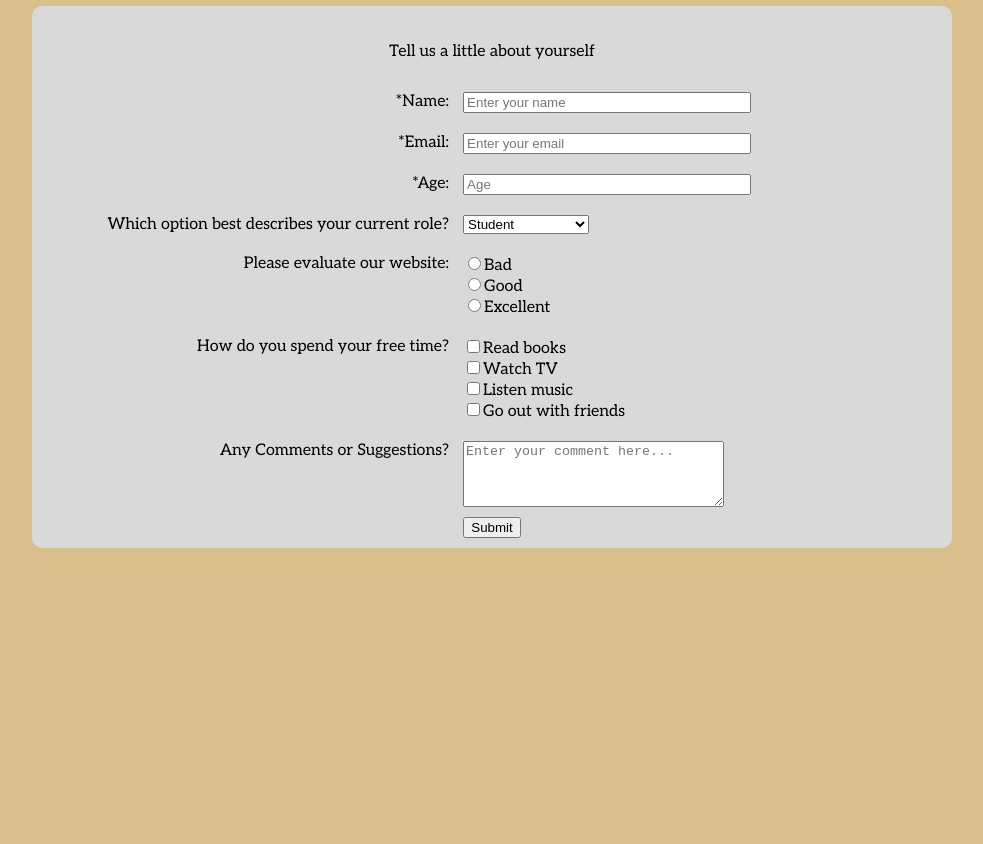
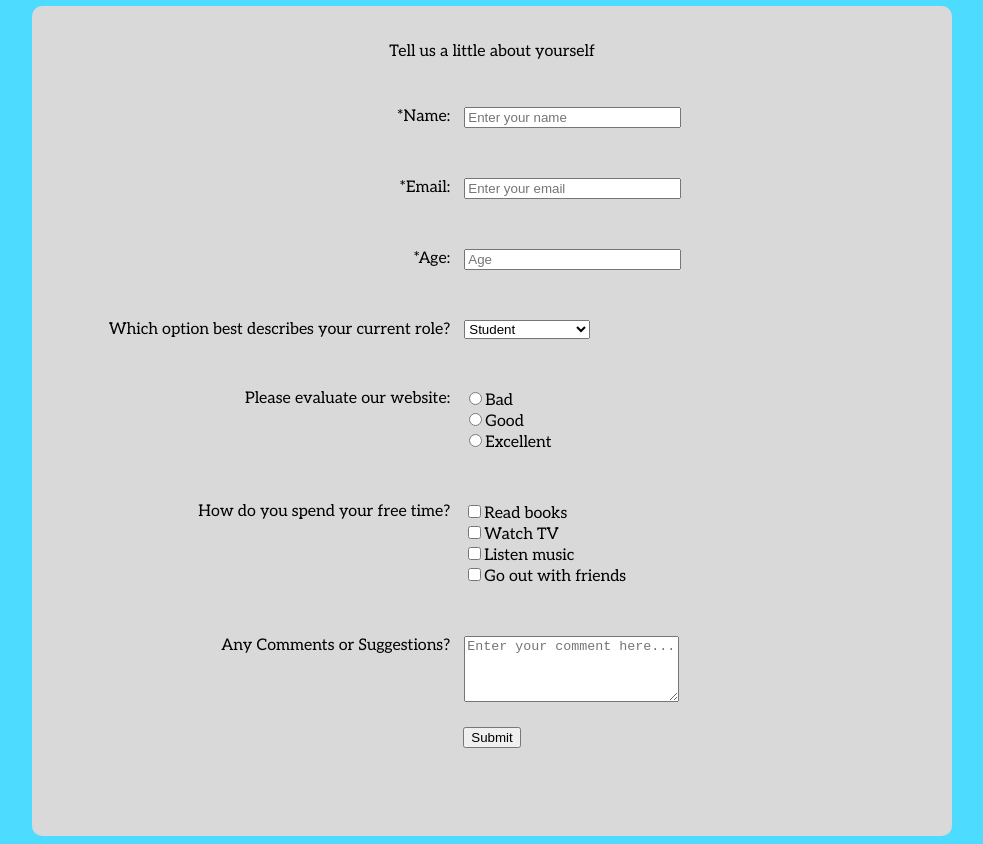
Before and after one commit to k4r1s0n/survey_form, a plain HTML site: page index.html in a window 1280 px wide. Shown: the part 75-919 px from the top of the page, without its empty margins (148-1131 px from the left). Before the commit the page ends 800 px from the top, so only its background shows below. Drawn offline with Linux system fonts and the light colour scheme.

Commit message:
change background color styles.css

```diff
--- a/styles.css
+++ b/styles.css
@@ -1,6 +1,6 @@
 body {
   text-align: center;
-  background-color:	#d9bf8c;
+  background-color:	#4ddbff;
   font-family: 'Aleo', serif;
 }
 #entire-form {
@@ -11,6 +11,7 @@ body {
   max-width: 900px;
   padding: 10px;
   padding-top: 20px;
+  height: 800px;
 }
 .left-el {
   display: inline-block;
@@ -28,5 +29,11 @@ body {
   margin-top: 10px;
 }
 .input-field {
-  width: 280px;
+  width: 50%;
 }
+#comments {
+  width: 50%;
+}
+.row {
+  padding: 15px;
+}
```
